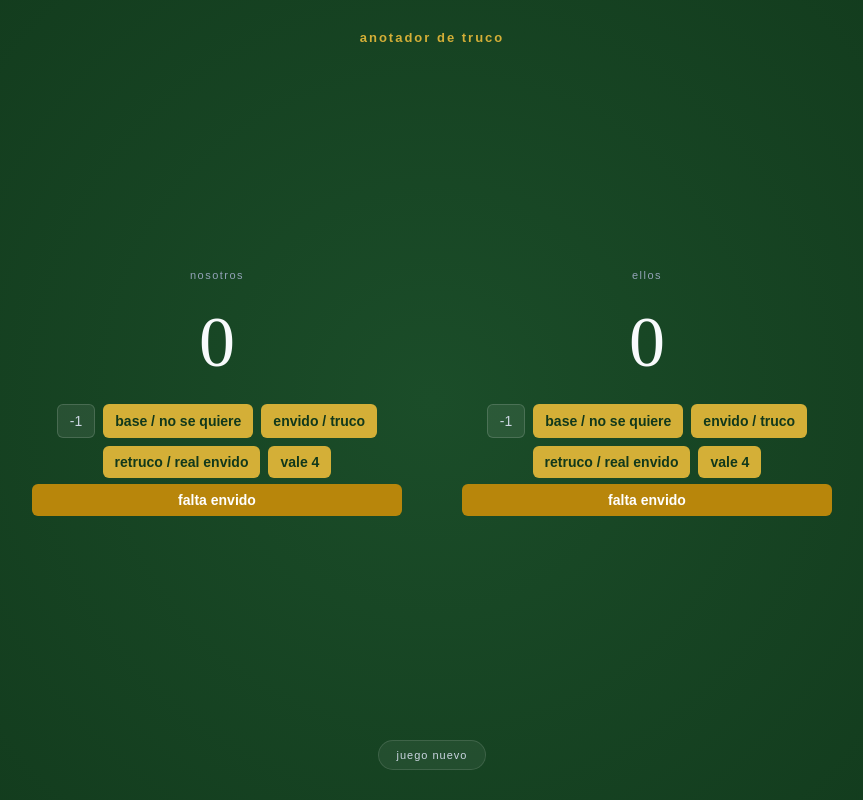
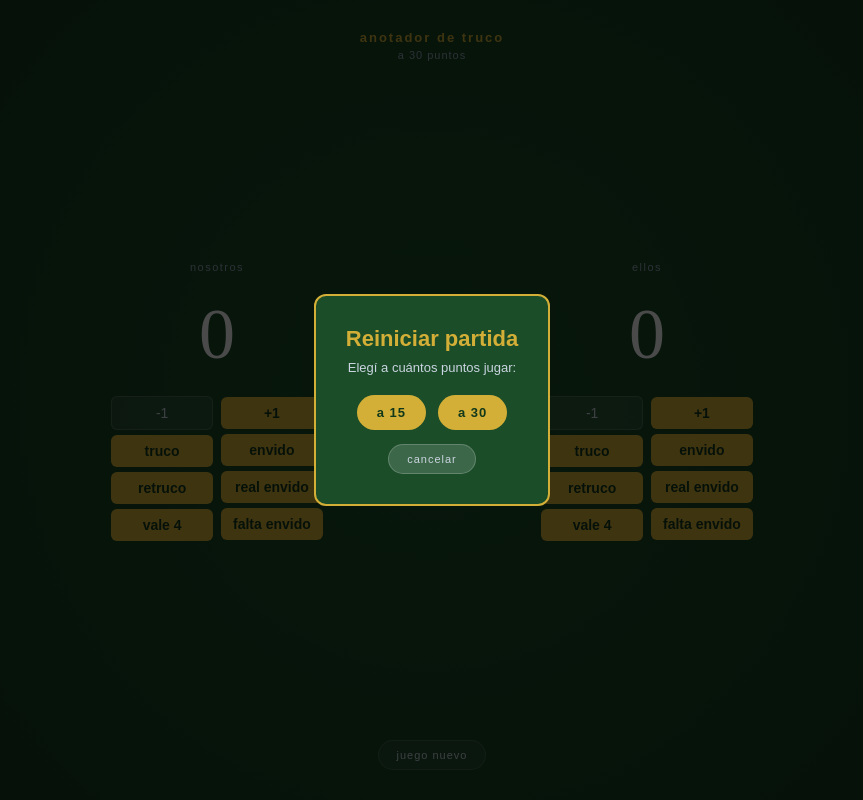
Before and after one commit to facuu2112/anotador-de-truco-esp32, a plain HTML site: page index.html in a window 1280 px wide. Shown: the whole page, without its empty margins (208-1071 px from the left). Drawn offline with Linux system fonts and the light colour scheme.

Commit message:
cambio interfaz

```diff
--- a/index.html
+++ b/index.html
@@ -28,6 +28,13 @@
             text-transform: lowercase;
             margin: 0;
         }
+        .meta-indicator {
+            font-size: 11px;
+            color: #94a3b8;
+            letter-spacing: 1px;
+            margin-top: 4px;
+            text-transform: lowercase;
+        }
         .board {
             display: flex;
             justify-content: center;
@@ -57,10 +64,17 @@
             font-family: "Times New Roman", Times, serif;
         }
         .btn-group {
-            display: flex;
+            display: grid;
+            grid-row: 1;
+            grid-template-columns: 1fr 1fr;
             gap: 8px;
             margin-top: 10px;
-            flex-wrap: wrap;
+
+        }
+        .btn-subgroup {
+            row-gap: 5px;
+            display: flex;
+            flex-direction: column;
             justify-content: center;
         }
         .btn {
@@ -72,6 +86,7 @@
             border-radius: 6px;
             cursor: pointer;
             transition: background 0.2s;
+
         }
         .btn.add {
             background-color: #d4af37;
@@ -101,8 +116,34 @@
             text-transform: lowercase;
             letter-spacing: 1px;
         }
-        /* Modal de victoria */
-        #modal-ganador {
+        .btn-limit {
+            background-color: #d4af37;
+            border: none;
+            color: #11381b;
+            font-weight: bold;
+            padding: 10px 20px;
+            border-radius: 20px;
+            font-size: 13px;
+            cursor: pointer;
+            text-transform: lowercase;
+            letter-spacing: 1px;
+        }
+        .btn-limit:hover {
+            opacity: 0.9;
+        }
+        .btn-cancel {
+            background-color: rgba(255, 255, 255, 0.15);
+            border: 1px solid rgba(255, 255, 255, 0.2);
+            color: #cbd5e1;
+            padding: 8px 18px;
+            border-radius: 20px;
+            font-size: 11px;
+            cursor: pointer;
+            text-transform: lowercase;
+            letter-spacing: 1px;
+            margin-top: 14px;
+        }
+        .modal {
             display: none;
             position: fixed;
             top: 0;
@@ -120,61 +161,102 @@
             padding: 30px;
             border-radius: 12px;
             text-align: center;
+            max-width: 300px;
         }
         .modal-content h2 {
             color: #d4af37;
-            font-size: 32px;
+            font-size: 22px;
             margin-top: 0;
+            margin-bottom: 8px;
+        }
+        .modal-content p {
+            color: #cbd5e1;
+            font-size: 13px;
+            margin-top: 0;
+            margin-bottom: 20px;
+        }
+        .modal-buttons {
+            display: flex;
+            gap: 12px;
+            justify-content: center;
         }
     </style>
 </head>
 <body>
-    <h1>anotador de truco</h1>
+    <div>
+        <h1>anotador de truco</h1>
+        <div class="meta-indicator" id="meta-display">a 30 puntos</div>
+    </div>
 
     <div class="board">
-        <!-- NOSOTROS -->
         <div class="team">
             <div class="team-title">nosotros</div>
             <div class="score" id="score-nosotros">0</div>
             <div class="btn-group">
+                <div class="btn-subgroup">
                 <button class="btn" onclick="modificar('nosotros', -1)">-1</button>
-                <button class="btn add" onclick="modificar('nosotros', 1)">base / no se quiere</button>
-                <button class="btn add" onclick="modificar('nosotros', 2)">envido / truco</button>
-                <button class="btn add" onclick="modificar('nosotros', 3)">retruco / real envido</button>
+                <button class="btn add" onclick="modificar('nosotros', 2)">truco</button>
+                <button class="btn add" onclick="modificar('nosotros', 3)">retruco</button>
                 <button class="btn add" onclick="modificar('nosotros', 4)">vale 4</button>
+                </div>
+                <div class="btn-subgroup">
+                <button class="btn add" onclick="modificar('nosotros', 1)">+1</button>
+                <button class="btn add" onclick="modificar('nosotros', 2)">envido </button>
+                <button class="btn add" onclick="modificar('nosotros', 3)">real envido</button>
+                <button class="btn add" onclick="faltaEnvido('nosotros')">falta envido</button>
+                </div>
             </div>
-            <button class="btn falta" onclick="faltaEnvido('nosotros')">falta envido</button>
         </div>
 
-        <!-- ELLOS -->
         <div class="team">
             <div class="team-title">ellos</div>
             <div class="score" id="score-ellos">0</div>
             <div class="btn-group">
-                <button class="btn" onclick="modificar('ellos', -1)">-1</button>
-                <button class="btn add" onclick="modificar('ellos', 1)">base / no se quiere</button>
-                <button class="btn add" onclick="modificar('ellos', 2)">envido / truco</button>
-                <button class="btn add" onclick="modificar('ellos', 3)">retruco / real envido</button>
-                <button class="btn add" onclick="modificar('ellos', 4)">vale 4</button>
+                <div class="btn-subgroup">
+                <button class="btn" onclick="modificar('nosotros', -1)">-1</button>
+                <button class="btn add" onclick="modificar('nosotros', 2)">truco</button>
+                <button class="btn add" onclick="modificar('nosotros', 3)">retruco</button>
+                <button class="btn add" onclick="modificar('nosotros', 4)">vale 4</button>
+                </div>
+                <div class="btn-subgroup">
+                <button class="btn add" onclick="modificar('nosotros', 1)">+1</button>
+                <button class="btn add" onclick="modificar('nosotros', 2)">envido </button>
+                <button class="btn add" onclick="modificar('nosotros', 3)">real envido</button>
+                <button class="btn add" onclick="faltaEnvido('nosotros')">falta envido</button>
+                </div>
             </div>
-            <button class="btn falta" onclick="faltaEnvido('ellos')">falta envido</button>
         </div>
     </div>
 
-    <button class="btn-reset" onclick="reiniciar()">juego nuevo</button>
+    <button class="btn-reset" onclick="pedirConfirmacion()">juego nuevo</button>
 
-    <!-- Modal de Ganador -->
-    <div id="modal-ganador">
+    <div id="modal-confirmar" class="modal">
+        <div class="modal-content">
+            <h2>Reiniciar partida</h2>
+            <p>Elegí a cuántos puntos jugar:</p>
+            <div class="modal-buttons">
+                <button class="btn-limit" onclick="confirmarReinicio(15)">a 15</button>
+                <button class="btn-limit" onclick="confirmarReinicio(30)">a 30</button>
+            </div>
+            <button class="btn-cancel" onclick="cerrarModalConfirmar()">Cancelar</button>
+        </div>
+    </div>
+
+    <div id="modal-ganador" class="modal">
         <div class="modal-content">
             <h2 id="ganador-texto">¡Hay Ganador!</h2>
-            <button class="btn-reset" onclick="reiniciar()">Aceptar / Revancha</button>
+            <p>¿Revancha a cuántos puntos?</p>
+            <div class="modal-buttons">
+                <button class="btn-limit" onclick="confirmarReinicio(15)">a 15</button>
+                <button class="btn-limit" onclick="confirmarReinicio(30)">a 30</button>
+            </div>
         </div>
     </div>
 
     <script>
         let nos = 0;
         let ell = 0;
-        const meta = 30;
+        let meta = 30;
 
         function modificar(equipo, cantidad) {
             if (equipo === 'nosotros') {
@@ -210,11 +292,22 @@
             }
         }
 
-        function reiniciar() {
+        function pedirConfirmacion() {
+            document.getElementById('modal-confirmar').style.display = 'flex';
+        }
+
+        function cerrarModalConfirmar() {
+            document.getElementById('modal-confirmar').style.display = 'none';
+        }
+
+        function confirmarReinicio(nuevaMeta) {
+            meta = nuevaMeta;
             nos = 0;
             ell = 0;
+            document.getElementById('meta-display').innerText = 'a ' + meta + ' puntos';
             document.getElementById('score-nosotros').innerText = nos;
             document.getElementById('score-ellos').innerText = ell;
+            document.getElementById('modal-confirmar').style.display = 'none';
             document.getElementById('modal-ganador').style.display = 'none';
             enviarServidor();
         }
@@ -225,6 +318,8 @@
                 fetch(url).catch(err => console.log('Sin conexión con ESP32'));
             }
         }
+
+        window.addEventListener("load", pedirConfirmacion(30))
     </script>
 </body>
 </html>
```
